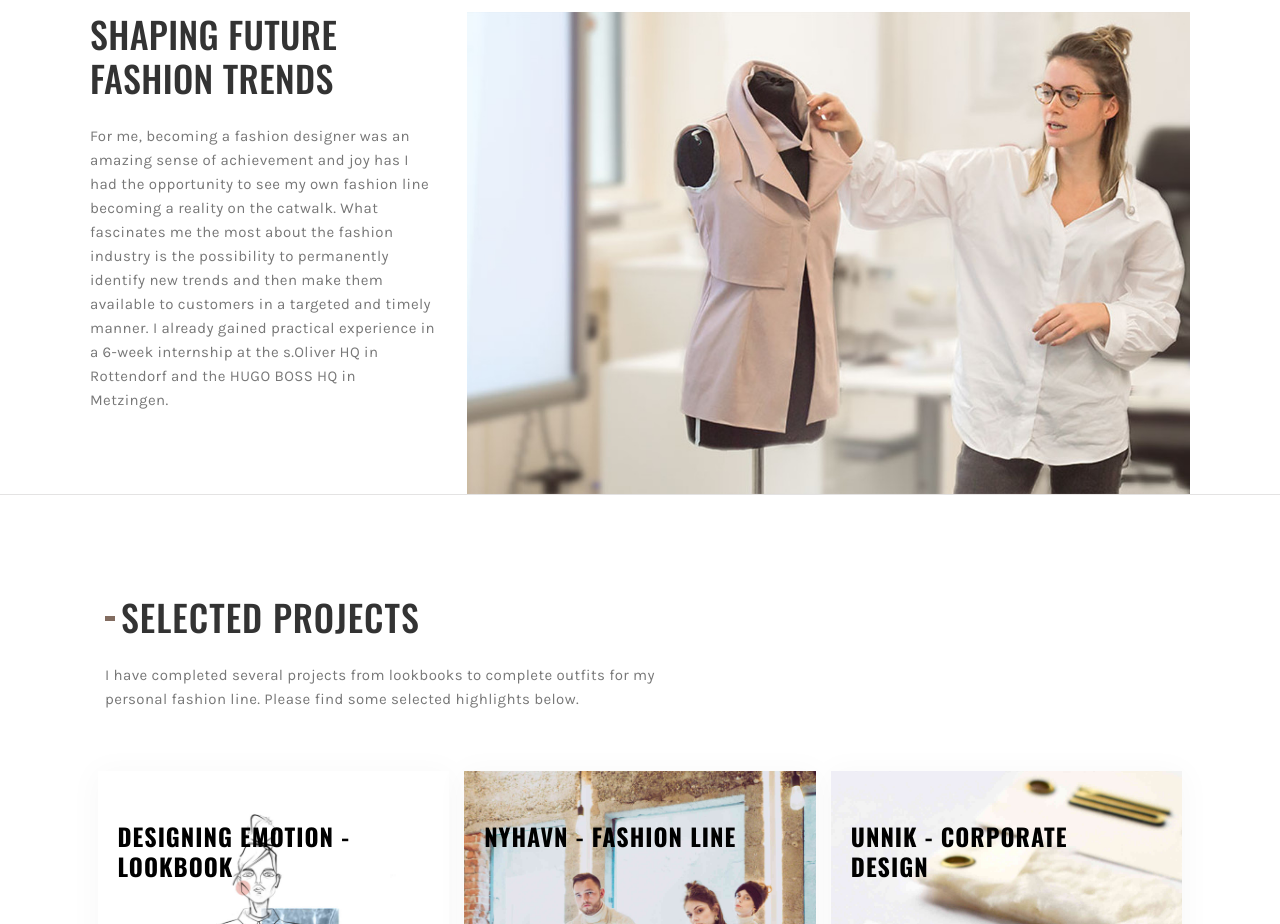
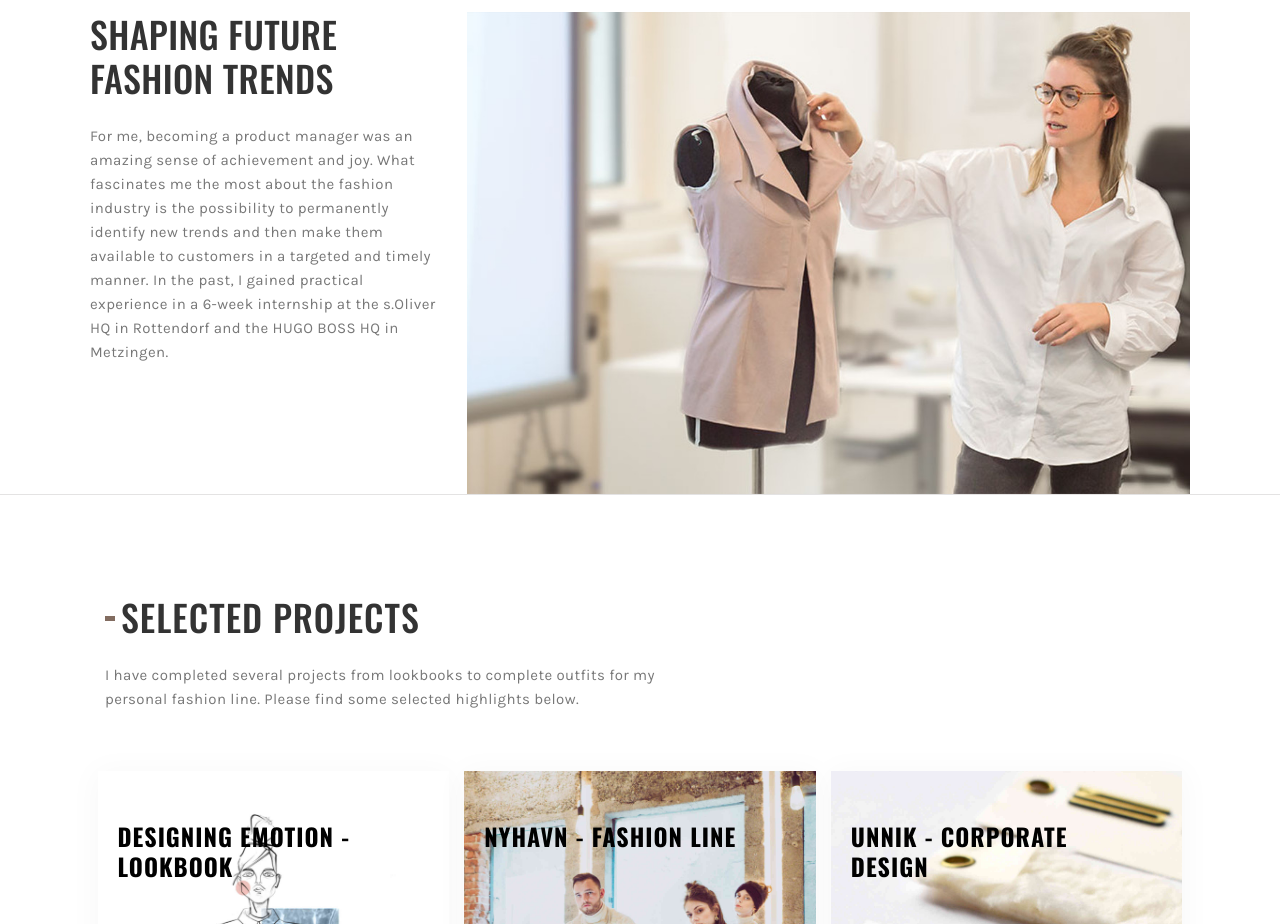
Before and after one commit to TobiasRoeddiger/juliaroeddiger, a plain HTML site: page index.html in a window 1280 px wide. Shown: the part 1160-2084 px from the top of the page. Drawn offline with nearby package versions, Linux system fonts and the light colour scheme.

Commit message:
Update index.html

```diff
--- a/index.html
+++ b/index.html
@@ -108,8 +108,9 @@
                                         <div class="profile-detail position-relative width-100">
                                             <div class="content-wrapper">
                                                 <h2>Shaping Future Fashion Trends</h2>
-                                                <p>For me, becoming a fashion designer was an amazing sense of achievement and joy has I had the opportunity to see my own fashion line becoming a reality on the catwalk.
-                                                    What fascinates me the most about the fashion industry is the possibility to permanently identify new trends and then make them available to customers in a targeted and timely manner. I already gained practical experience in a 6-week internship at the s.Oliver HQ in Rottendorf and the HUGO BOSS HQ in Metzingen.
+                                                <p>For me, becoming a product manager was an amazing sense of achievement and joy.
+                                                    What fascinates me the most about the fashion industry is the possibility to permanently identify new trends and then make them available to customers in a targeted and timely manner.
+In the past, I gained practical experience in a 6-week internship at the s.Oliver HQ in Rottendorf and the HUGO BOSS HQ in Metzingen.
                                                     </p>
 
 
```
